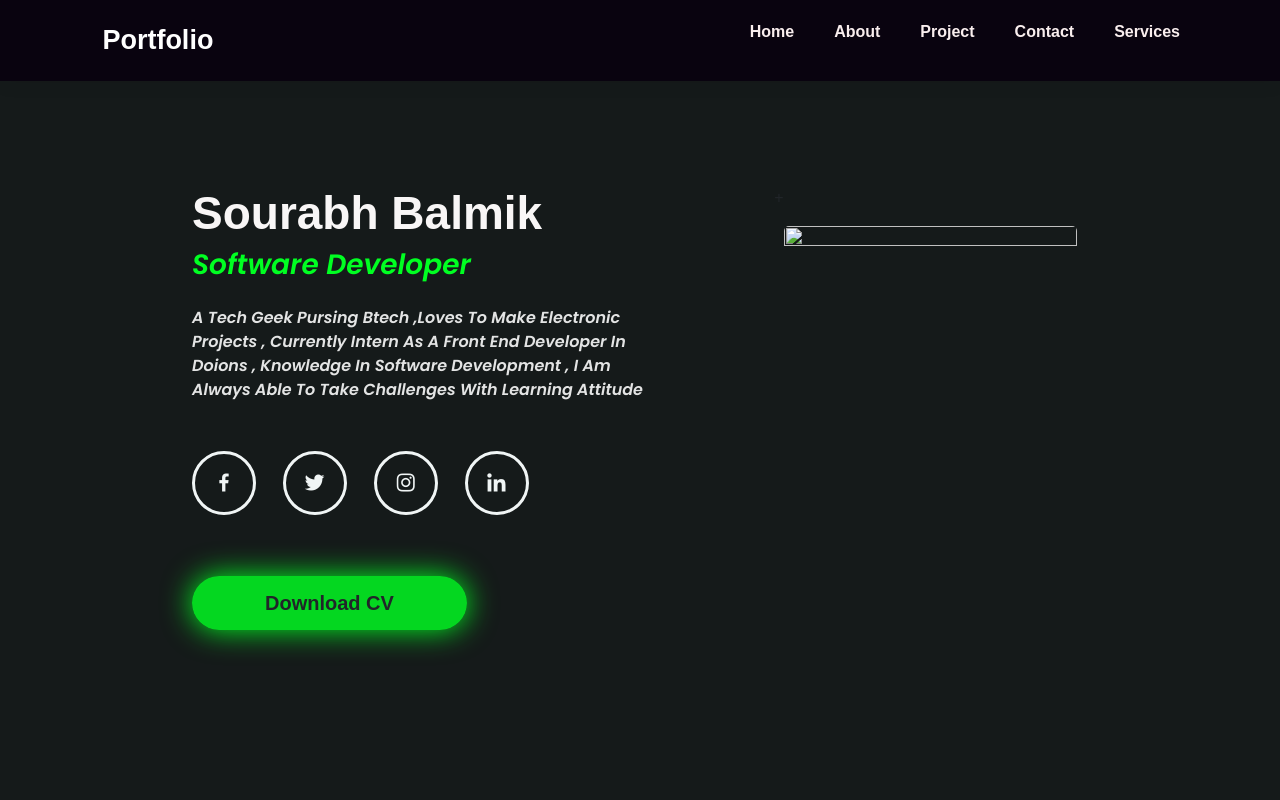
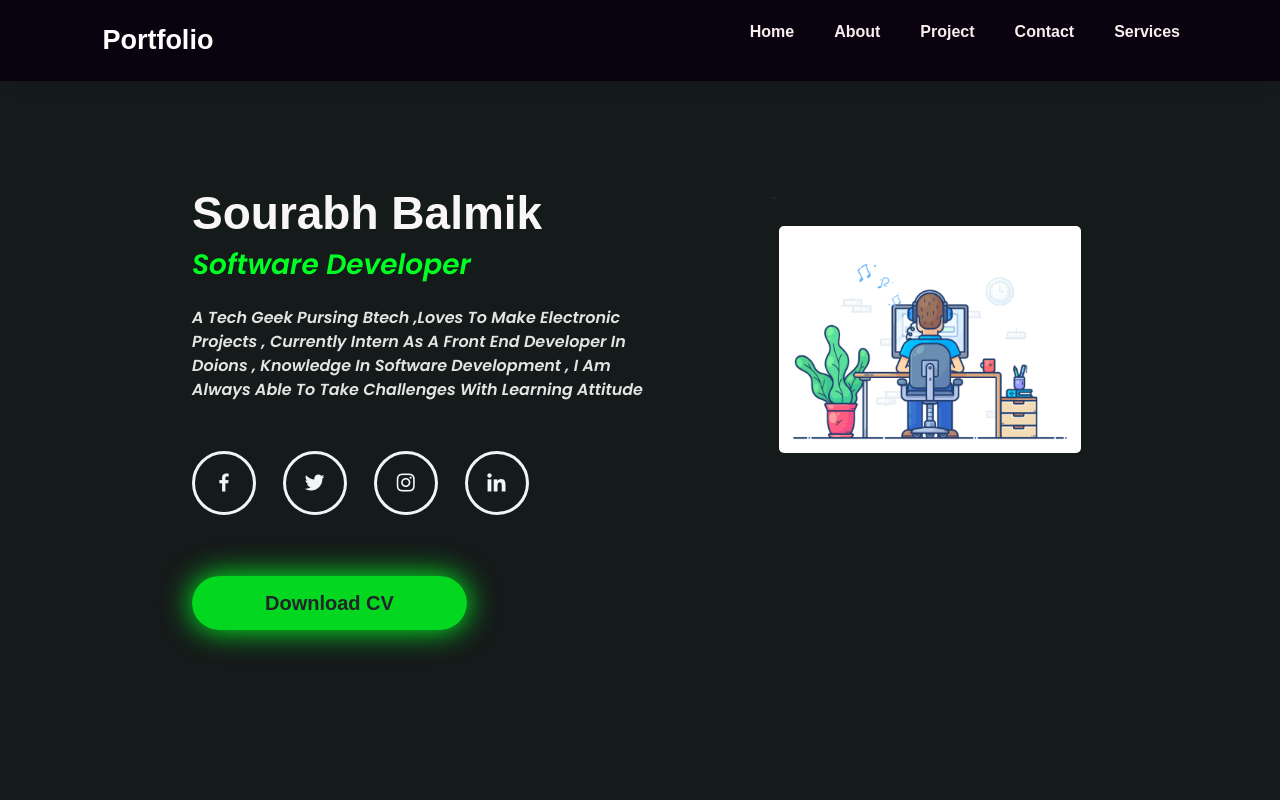
Before and after one commit to Sourabhbalmik13/Sourabhbalmik13.github.io, a plain HTML site: page index.html in a window 1280 px wide. Shown: the top 800 px of the page. Drawn offline with nearby package versions, Linux system fonts and the light colour scheme.

Commit message:
Update index.html

```diff
--- a/index.html
+++ b/index.html
@@ -84,7 +84,7 @@
                     display: flex;
                     justify-content: center;">+
 
-                        <img src="image/animation.gif" alt="">
+                        <img src="animation.gif" alt="">
                     </div>
                 </div>
             </div>
```
